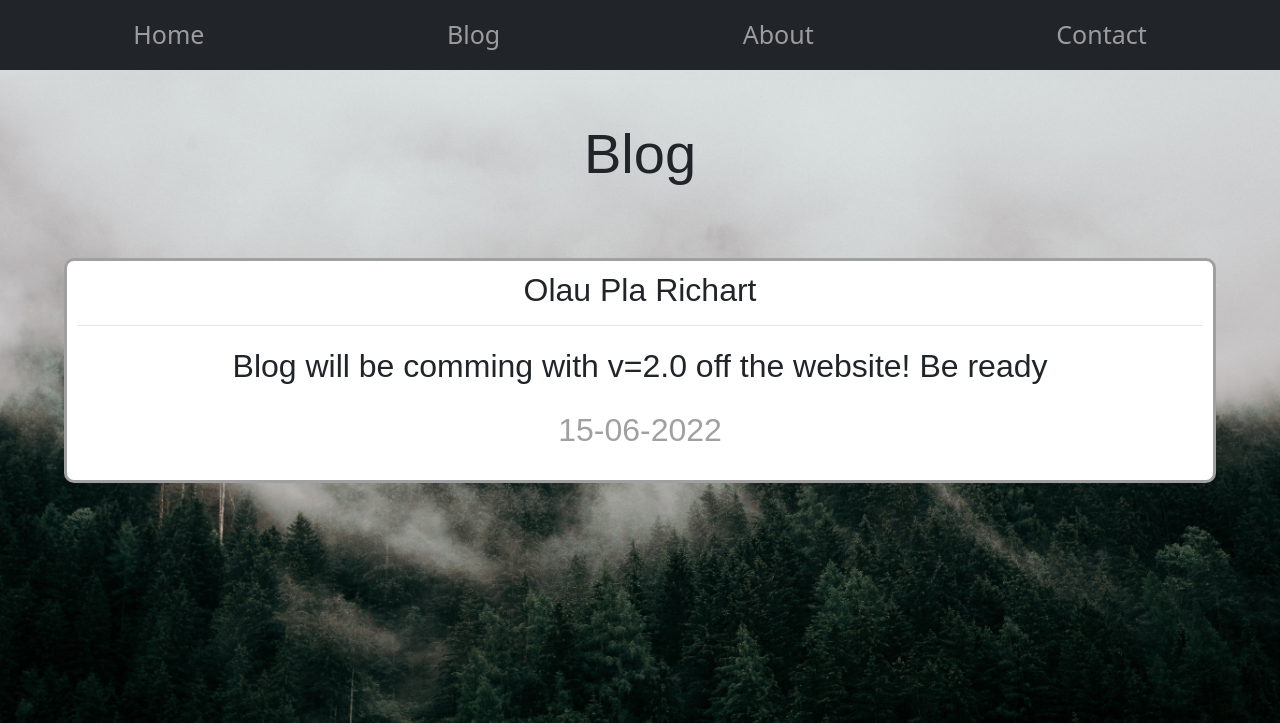
After one commit to OlauPla/MyWebsite1, a Flask app: page /blog in a window 1280 px wide. The commit adds this page. Shown: the top 723 px of the page. Run offline with Flask 2, Linux system fonts and the light colour scheme.

Commit message:
Added blog

```diff
--- a/main.py
+++ b/main.py
@@ -12,6 +12,11 @@ def index():
 def about():
     return render_template('about.html')
 
+
+@app.route('/blog')
+def blog():
+    return render_template('blog.html')
+
 @app.route('/contact')
 def contact():
     return render_template('contact.html')
@@ -21,4 +26,4 @@ def page_not_found(e):
     return render_template('404.html'), 404
 
 if __name__ == '__main__':
-    app.run()
+    app.run(host = '0.0.0.0')
--- a/templates/base.html
+++ b/templates/base.html
@@ -1,6 +1,7 @@
 
 <html>
 <head>
+    {% block head %}
     <meta charset="UTF-8" />
     <meta http-equiv="X-UA-Compatible" content="IE=edge" />
     <meta name= "viewport" content= "width=device-width, initial-scale=1.0" />
@@ -8,6 +9,7 @@
     <title>{% block title %}{% endblock %}</title>
 
     <style>
+
 
         body {
                 background-image: url({{ url_for('static', filename='index3.jpg') }});
@@ -41,9 +43,11 @@
 
 
     </style>
+    {% endblock %}
 
     </head>
     <body>
+
 
         <nav class= "navbar navbar-expand-lg navbar-dark bg-dark" >
 
@@ -55,6 +59,8 @@
                     <div class= "navbar-nav  nav-fill w-100">
                         <a class= "nav-item nav-link" href= "/home", style="font-size: 25px !important;">Home</a>
 
+                        <a class= "nav-item nav-link" href= "/blog", style="font-size: 25px !important;">Blog</a>
+
                         <a class= "nav-item nav-link" href= "/about", style="font-size: 25px !important;">About</a>
 
                         <a class= "nav-item nav-link" href= "/contact", style="font-size: 25px !important;">Contact</a>
@@ -65,8 +71,12 @@
 
         </nav>
 
-        <h1>{% block header %}{% endblock %}</h1>
-        <p>{% block content %}{% endblock %}</p>
+
+
+        {% block body %}
+        {% endblock %}
+
+
 
 
 
--- /dev/null
+++ b/templates/blog.html
@@ -0,0 +1,56 @@
+{% extends "base.html" %}
+{% block head %}
+{{ super() }}
+
+<style>
+
+
+    article {
+      background: white;
+      border: 3px solid #a0a0a0;
+      width: 90%;
+      margin: 20px auto;
+      border-radius: 10px;
+      padding: 10px;
+    }
+
+
+    hr, article .date {
+      color: #a0a0a0;
+    }
+
+        h3 {
+
+            color: Tampa Bay Blue;
+            font-family: Century Gothic, CenturyGothic, AppleGothic, sans-serif;
+            display: flex;
+            align-items: center;
+            justify-content: center;
+            font-size: 200%;
+        }
+
+        p {
+
+            text-align: center;
+            color: Tampa Bay Blue;
+            font-family: Century Gothic, CenturyGothic, AppleGothic, sans-serif;
+
+        }
+
+</style>
+
+
+{% endblock %}
+
+
+{% block title %}Blog{% endblock %}
+{% block body %}
+    <h1>Blog</h1>
+    <article>
+        <h3>Olau Pla Richart</h3>
+        <hr />
+        <p>Blog will be comming with v=2.0 off the website! Be ready</p>
+        <p class="date">15-06-2022</p>
+    </article>
+
+{% endblock %}
```
Also changed, not shown: templates/404.html (+6 -2 lines), templates/about.html (+7 -2 lines), templates/contact.html (+8 -3 lines), templates/index.html (+8 -3 lines).
